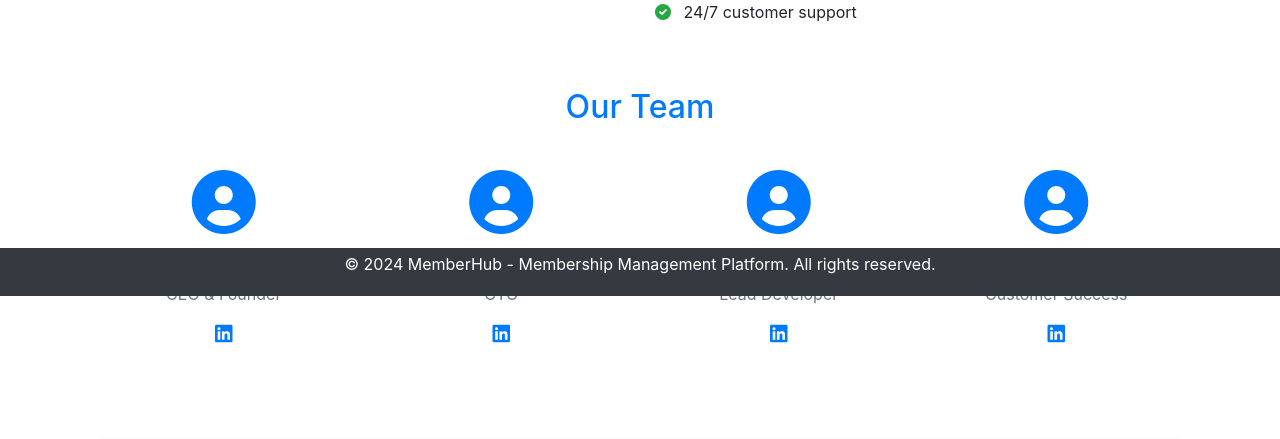
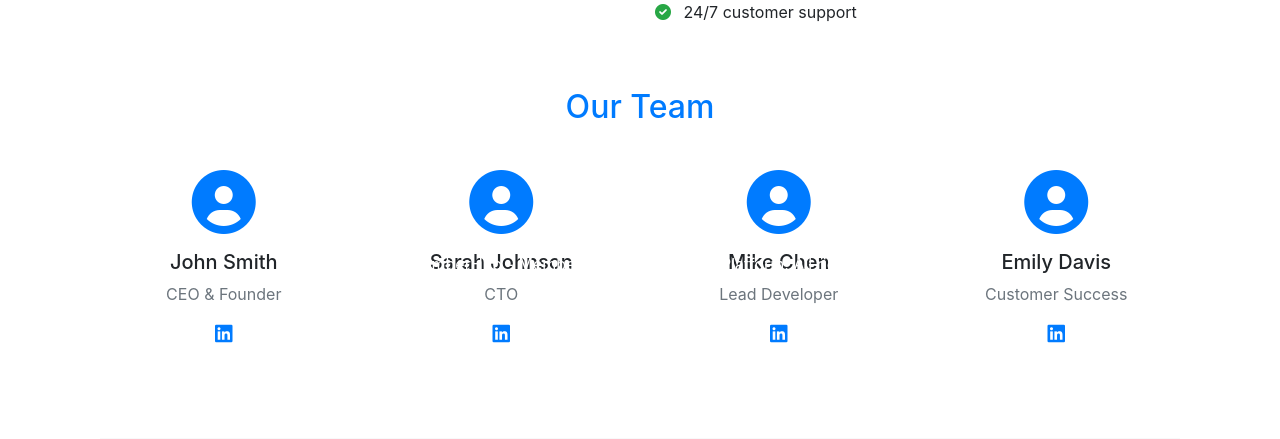
Before and after one commit to godfredopoku1016/Mini-Membership-Platform, a Django app: page /about/ in a window 1280 px wide. Shown: the part 504-943 px from the top of the page. Run offline with Django 5.2, Linux system fonts and the light colour scheme; some libraries are stand-ins or nearby versions.

Commit message:
deployment started

```diff
--- a/templates/base.html
+++ b/templates/base.html
@@ -92,7 +92,7 @@
         {% endblock %}
     </main>
 
-    <footer style="position: sticky;bottom: 0;" class="bg-dark text-white text-center py-1 mt-5">
+    <footer style="position: sticky;bottom: 0;" class=" text-white text-center py-1 mt-5">
         <div class="container">
             <p>&copy; 2024 MemberHub - Membership Management Platform. All rights reserved.</p>
 
```
